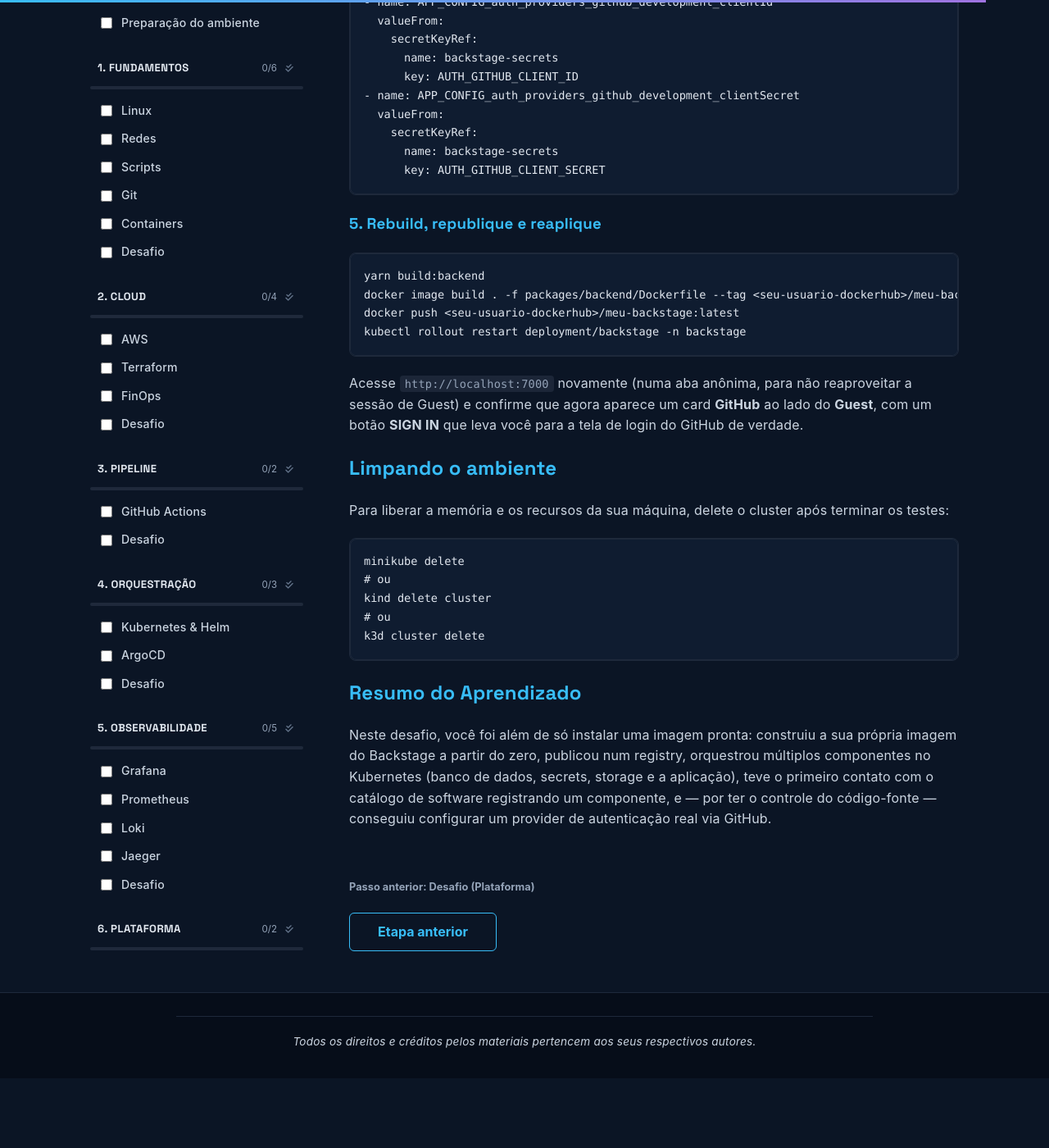
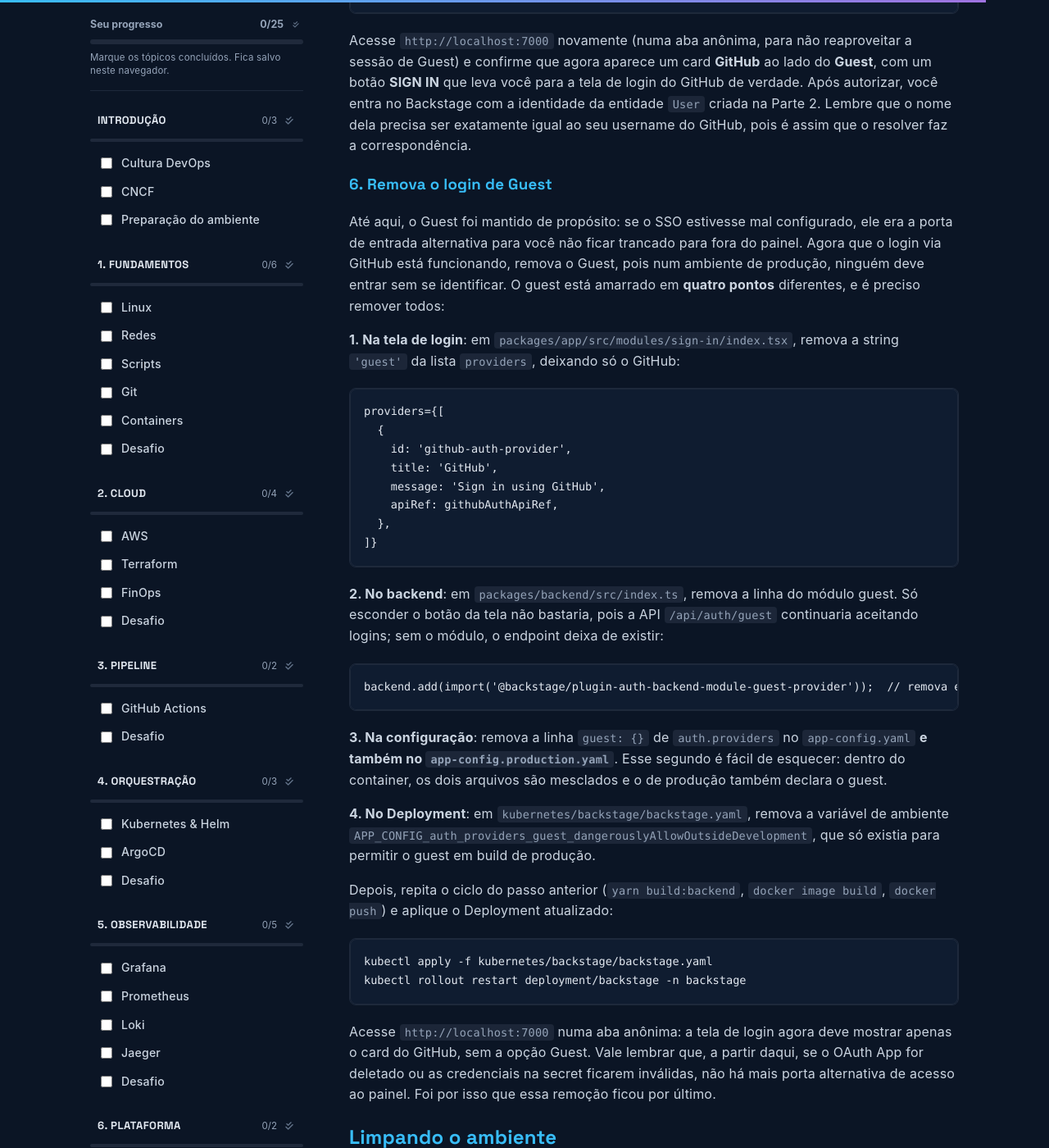
Before and after one commit to therenanlira/cloud-engineer-roadmap, a Jekyll site: the page built from docs/content/modules/plataforma/lab/solution/index.md, in a window 1280 px wide and 1400 px high, scrolled down 14576 px. Shown: the whole window at 82% size. Built offline with Jekyll 4.4.1, drawn with Linux system fonts in a browser that asks for light colours; before the commit the page ends 15891 px from its top, so only the background shows below that; some of the changed text lies outside the part shown.

Commit message:
feat: adiciona sign-in resolver, remocao do guest e revisa texto da solucao de Plataforma
Corrige o SSO da Parte 3 configurando auth.providers.github com signIn.resolvers
no app-config.yaml (sem resolver o backend recusa o login apos o OAuth) e trocando
as env vars APP_CONFIG_* do OAuth por AUTH_GITHUB_CLIENT_ID/SECRET referenciadas
via ${...}. Adiciona o passo 6 ensinando a remover o login de Guest nos quatro
pontos onde ele esta amarrado (tela de login, backend, configs e Deployment).
Revisa o texto das paginas removendo as caixas de troubleshooting herdadas dos
testes e os travessoes, mantendo as orientacoes essenciais em texto corrido.
Remove o badge de "em breve" da pagina do desafio.

Co-Authored-By: Claude Sonnet 5 <noreply@anthropic.com>

````diff
--- a/docs/content/modules/plataforma/lab/solution/index.md
+++ b/docs/content/modules/plataforma/lab/solution/index.md
@@ -11,7 +11,7 @@ A Engenharia de Plataforma é a evolução do DevOps: construindo produtos IDPs
 
 Este guia é baseado no **guia oficial** [Deploying with Kubernetes](https://backstage.io/docs/deployment/k8s/), e constrói a sua própria imagem do Backstage, o que permite completar as 3 partes do desafio (instalar, criar catálogo e configurar SSO).
 
-## Parte 1 — Build e instalação
+## Parte 1 - Build e instalação
 
 ### 1. Gere o projeto do Backstage
 
@@ -35,9 +35,7 @@ O `app-config.yaml` gerado já vem com a integração do GitHub configurada por
 
 ### 3. Ajuste o `app-config.yaml`
 
-Por padrão, o Backstage envia o cabeçalho `Content-Security-Policy` com a diretiva `upgrade-insecure-requests`, que instrui o navegador a forçar todas as conexões para HTTPS. Como este desafio roda tudo em `http://localhost`, sem TLS, o **Safari respeita essa diretiva à risca e tenta forçar HTTPS mesmo assim** — o que faz a página não carregar (o Chrome, por sua vez, ignora essa diretiva para `localhost`, então funciona sem esse ajuste).
-
-Edite `app-config.yaml` e desative essa diretiva na seção `backend.csp`:
+O `app-config.yaml` precisa de dois ajustes antes do build. O primeiro é na seção `backend.csp`: a diretiva `upgrade-insecure-requests`, ativa por padrão, instrui o navegador a forçar conexões HTTPS, e como este desafio roda tudo em `http://localhost`, sem TLS, navegadores mais rigorosos (como o Safari) não conseguem carregar a página. Desative a diretiva:
 
 ```yaml
 backend:
@@ -46,7 +44,7 @@ backend:
     upgrade-insecure-requests: false
 ```
 
-Aproveite e já ajuste a seção `catalog.rules` do mesmo arquivo: por padrão, ela só permite os tipos `Component, System, API, Resource, Location`. Na **Parte 2**, vamos modelar também `Domain`, `Group` e `User` — e, se algum desses tipos não estiver na lista, o Backstage rejeita o arquivo `catalog-info.yaml` **inteiro** (não só a entidade não permitida). Adicione os três tipos agora para não precisar rebuildar a imagem depois:
+O segundo ajuste é na seção `catalog.rules`, que define quais tipos de entidade o catálogo aceita. A lista padrão não inclui `Domain`, `Group` e `User`, que vamos usar na Parte 2, e um arquivo que declare um tipo fora da lista é rejeitado por inteiro. Como qualquer mudança nesse arquivo exige um novo build da imagem, adicione os três tipos desde já:
 
 ```yaml
 catalog:
@@ -97,7 +95,7 @@ kubectl apply -f kubernetes/backstage/namespace.yaml -n backstage
 
 ### 9. Instalar o PostgreSQL
 
-Escolha um usuário e uma senha para o banco e crie a secret direto via `kubectl`, em vez de escrevê-la num arquivo YAML. Assim o valor nunca vai parar num arquivo que possa ser commitado por engano, causando um vazamento de segredo:
+Escolha um usuário e uma senha para o banco e crie a secret direto via `kubectl`, em vez de escrevê-la num arquivo YAML. Assim o valor nunca vai parar num arquivo que possa ser commitado por engano, causando um vazamento de segredo. Informe os valores em texto puro, pois o `--from-literal` cuida da codificação em base64:
 
 ```bash
 kubectl create secret generic postgres-secrets \
@@ -105,8 +103,6 @@ kubectl create secret generic postgres-secrets \
   --from-literal=POSTGRES_USER='seu_usuario' \
   --from-literal=POSTGRES_PASSWORD='sua_senha'
 ```
-
-> **Atenção:** use o valor **puro, sem base64** (`seu_usuario`, `sua_senha`). O `--from-literal` já faz a codificação em base64 sozinh. Se você mesmo rodar `echo -n "..." | base64` antes e colar o resultado aqui, o valor fica codificado **duas vezes**, e o Backstage não vai conseguir usá-lo.
 
 Dentro do diretório `kubernetes/backstage`, crie o arquivo `postgres.yaml`. Este define o armazenamento persistente e o deployment do PostgreSQL (que consome a secret criada acima).
 
@@ -149,16 +145,14 @@ kubectl apply -f kubernetes/backstage/postgres-service.yaml
 
 ### 10. Criar o GITHUB_TOKEN
 
-Crie um PAT (Personal Access Token) no GitHub para o Backstage ter acesso aos seus repositórios e workflows.
-
-> Esse token serve para a **integração de catálogo** (o Backstage ler seus repositórios e arquivos `catalog-info.yaml`).
+Crie um PAT (Personal Access Token) no GitHub. É com ele que o Backstage lê seus repositórios e arquivos `catalog-info.yaml` para a integração de catálogo.
 
 1. Acesse sua conta do GitHub e vá em **Settings** -> **Developer Settings** -> **Personal access tokens** -> **Tokens (classic)**.
 2. Clique em **Generate new token (classic)**.
 3. **Scopes (permissões):** marque `repo` (para ler e escrever repositórios) e `workflow` (para configurar as ações de CI automaticamente).
 4. Copie o valor gerado (ex: `ghp_xxxxxxxxxxxxxxxxxxxxxxx`). Este é o seu `GITHUB_TOKEN`.
 
-Pelo mesmo motivo do passo anterior, crie a secret direto via `kubectl`, sem escrevê-la num arquivo. Use o `ghp_...` **direto, sem passar por base64** — o `--from-literal` já faz isso sozinho:
+Como na secret do banco, crie direto via `kubectl`, com o token em texto puro:
 
 ```bash
 kubectl create secret generic backstage-secrets \
@@ -186,7 +180,7 @@ kubectl port-forward svc/backstage 7000:80 -n backstage
 
 > Acesse [http://localhost:7000](http://localhost:7000). Clique em **Guest** -> **ENTER** para entrar.
 
-## Parte 2 — Catálogo
+## Parte 2 - Catálogo
 
 Após instalar o Backstage, siga para a configuração do catálogo de software. O próprio `create-app` já gerou um arquivo `catalog-info.yaml` na raiz do seu projeto `meu-backstage`, descrevendo a própria aplicação.
 
@@ -198,27 +192,13 @@ git commit -m "feat: cria o app meu-backstage"
 git push -u origin main
 ```
 
-De volta ao painel do Backstage, clique no ícone **+** (**Create**) no menu lateral e depois em **Register Existing Component**. Cole a URL **do arquivo** (ex: `https://github.com/<seu-usuario>/meu-backstage/blob/main/catalog-info.yaml`) — **não** a URL do repositório — e clique em **ANALYZE**.
-
-> Colar só a URL do repositório (sem o caminho até o arquivo) ativa um modo diferente do assistente, que varre o repositório inteiro e, se não encontrar o `catalog-info.yaml` de primeira, pede para você fazer login com o GitHub para confirmar o *owner* do componente. Esse login só funciona depois de configurado o provider de SSO na **Parte 3** — por isso, use sempre a URL completa até o arquivo.
+De volta ao painel do Backstage, clique no ícone **+** (**Create**) no menu lateral e depois em **Register Existing Component**. Cole a URL completa do arquivo (ex: `https://github.com/<seu-usuario>/meu-backstage/blob/main/catalog-info.yaml`) e clique em **ANALYZE**. Use a URL do arquivo, e não a do repositório: sem o caminho, o assistente entra num modo de varredura que exige o login com GitHub, que só será configurado na Parte 3.
 
 Se tudo correu bem, o Backstage vai encontrar o componente `meu-backstage` e permitir importá-lo. Depois de importado, ele aparece na página **Catalog**.
 
-> **Erro 401 Unauthorized ao analisar o arquivo?** O `GITHUB_TOKEN` só é lido pelo Backstage quando o Pod *inicia* — se você criou ou recriou a secret `backstage-secrets` depois que o Deployment já estava rodando, reinicie-o para o valor novo ser aplicado:
->
-> ```bash
-> kubectl rollout restart deployment/backstage -n backstage
-> ```
->
-> Se o erro persistir, teste o token isoladamente (fora do Kubernetes) para descartar um token expirado ou sem permissão:
->
-> ```bash
-> curl -H "Authorization: token SEU_TOKEN_AQUI" https://api.github.com/repos/<seu-usuario>/meu-backstage/contents/catalog-info.yaml
-> ```
-
 ### Modele o catálogo: Component, System, Resource, Domain, Group e User
 
-Um catálogo de software raramente descreve componentes isolados. Ele organiza componentes relacionados sob um **System**, agrupa Systems relacionados sob um **Domain** (uma área de negócio ou produto), modela dependências externas como um **Resource** (ex: um banco de dados), e representa a estrutura organizacional com **Group** e **User** — usados como `owner` das demais entidades. Vamos expandir o `catalog-info.yaml` para refletir o que você de fato provisionou neste desafio, com essas seis entidades.
+Um catálogo de software raramente descreve componentes isolados. Ele organiza componentes relacionados sob um **System**, agrupa Systems relacionados sob um **Domain** (uma área de negócio ou produto), modela dependências externas como um **Resource** (ex: um banco de dados), e representa a estrutura organizacional com **Group** e **User**, usados como `owner` das demais entidades. Vamos expandir o `catalog-info.yaml` para refletir o que você de fato provisionou neste desafio, com essas seis entidades.
 
 Edite o `catalog-info.yaml` na raiz do `meu-backstage` para o seguinte conteúdo (troque `<seu-usuario-github>` pelo seu usuário):
 
@@ -291,11 +271,9 @@ spec:
   memberOf: [time-plataforma]
 ```
 
-> Um único arquivo pode descrever **várias entidades**, separadas por `---` — é assim que o próprio Backstage organiza seus dados de exemplo internos (um System, um Component e uma API, todos no mesmo arquivo).
+Um único arquivo pode descrever várias entidades, separadas por `---`; é assim que o próprio Backstage organiza seus dados de exemplo internos. E é para aceitar os tipos `Domain`, `Group` e `User` que ajustamos o `catalog.rules` no passo 3 da Parte 1.
 
 Note que o `meu-site-nginx` não tem código-fonte dentro do repositório `meu-backstage`, ele representa um serviço que já existe no seu cluster (o Nginx provisionado no desafio de Orquestração). Isso é normal: o catálogo modela toda a paisagem de software da empresa, não apenas o conteúdo do repositório atual.
-
-> **Erro "is not of an allowed kind for that location"?** Isso significa que o `catalog.rules` do `app-config.yaml` não inclui `Domain`, `Group` e `User` — volte ao [passo 3 da Parte 1](#3-ajuste-o-app-configyaml) e confirme o ajuste. Sem ele, o Backstage rejeita o arquivo **inteiro** (nenhuma das entidades é registrada, nem as que já eram permitidas antes), então é preciso reconstruir e republicar a imagem para o ajuste ter efeito.
 
 Faça o commit e o push da mudança:
 
@@ -305,17 +283,17 @@ git commit -m "feat: modela Component, System, Resource, Domain, Group e User no
 git push
 ```
 
-Como o arquivo já está registrado como *location* no catálogo, não é preciso repetir o **Register Existing Component**. Abra a página do componente `meu-backstage`, e clique no ícone de **Refresh** (ao lado do nome, no topo) para forçar a releitura imediata do arquivo — ou aguarde a atualização automática periódica do Backstage.
+Como o arquivo já está registrado como *location* no catálogo, não é preciso repetir o **Register Existing Component**. Abra a página do componente `meu-backstage`, e clique no ícone de **Refresh** (ao lado do nome, no topo) para forçar a releitura imediata do arquivo, ou aguarde a atualização automática periódica do Backstage.
 
 Depois do refresh, acesse o menu **Catalog**, filtre por **Kind: System**, e abra o `plataforma-devops`: ele deve agrupar os dois componentes e o Resource, e mostrar o `developer-experience` como Domain. Na aba **Diagram** dessa página, você vê visualmente a dependência (`dependsOn`) do `meu-backstage` com o Resource `postgres`. Filtrando por **Kind: Group**, o `time-plataforma` aparece como owner de todas as entidades que você criou.
 
-## Parte 3 — Bônus (Avançado): Login via GitHub (SSO)
+## Parte 3 - Bônus (Avançado): Login via GitHub (SSO)
 
 Por padrão, a tela de login do Backstage só oferece a opção **Guest**. Como agora você tem o código-fonte do próprio app, dá pra adicionar um provider de verdade.
 
 ### 1. Crie um GitHub OAuth App
 
-Em **Settings** -> **Developer settings** -> **OAuth Apps** -> **New OAuth App**:
+Acesse a sua conta do GitHub e vá em **Settings** -> **Developer settings** -> **OAuth Apps** -> **New OAuth App**:
 
 * **Homepage URL:** `http://localhost:7000`
 * **Authorization callback URL:** `http://localhost:7000/api/auth/github/handler/frame`
@@ -330,6 +308,23 @@ Edite `packages/backend/src/index.ts` e registre o módulo do provider do GitHub
 backend.add(import('@backstage/plugin-auth-backend-module-guest-provider'));
 backend.add(import('@backstage/plugin-auth-backend-module-github-provider'));
 ```
+
+Em seguida, configure o provider no `app-config.yaml`, na seção `auth.providers` (onde já existe o `guest`):
+
+```yaml
+auth:
+  providers:
+    guest: {}
+    github:
+      development:
+        clientId: ${AUTH_GITHUB_CLIENT_ID}
+        clientSecret: ${AUTH_GITHUB_CLIENT_SECRET}
+        signIn:
+          resolvers:
+            - resolver: usernameMatchingUserEntityName
+```
+
+A parte mais importante aqui é o `signIn.resolvers`. Autenticar no GitHub prova quem você é lá, mas o Backstage ainda precisa de uma regra para traduzir esse usuário numa identidade do catálogo, e é isso que o resolver faz: o `usernameMatchingUserEntityName` procura uma entidade `User` com o mesmo nome do seu username do GitHub, exatamente a que você criou na Parte 2. Sem um resolver, o backend recusa o login mesmo com a autenticação bem-sucedida.
 
 ### 3. Adicione a tela de login com o GitHub
 
@@ -367,6 +362,8 @@ export const signInModule = createFrontendModule({
 });
 ```
 
+O `'guest'` continua na lista por enquanto: até você confirmar que o login via GitHub funciona de ponta a ponta, ele é a sua porta de entrada alternativa. A remoção dele fica para o passo 6.
+
 E registre esse módulo em `packages/app/src/App.tsx`:
 
 ```tsx
@@ -382,7 +379,7 @@ export default createApp({
 
 ### 4. Adicione as credenciais do OAuth App
 
-A secret `backstage-secrets` já existe (criada na Parte 1). Para adicionar as novas chaves sem escrever nenhum valor em disco, recrie-a com o Client ID e o Client Secret gerados no passo 1, além do `GITHUB_TOKEN` já usado — todos **sem base64**, como da primeira vez:
+A secret `backstage-secrets` já existe (criada na Parte 1). Para adicionar as novas chaves sem escrever nenhum valor em disco, recrie-a com o Client ID e o Client Secret gerados no passo 1, além do `GITHUB_TOKEN` já usado, todos **sem base64**, como da primeira vez:
 
 ```bash
 kubectl delete secret backstage-secrets -n backstage
@@ -394,15 +391,15 @@ kubectl create secret generic backstage-secrets \
   --from-literal=AUTH_GITHUB_CLIENT_SECRET='seu_client_secret'
 ```
 
-Adicione ao `backstage.yaml` as variáveis que apontam para essa secret:
+Adicione ao `backstage.yaml` as variáveis que apontam para essa secret. Os nomes precisam ser exatamente `AUTH_GITHUB_CLIENT_ID` e `AUTH_GITHUB_CLIENT_SECRET`, pois são eles que o `app-config.yaml` referencia com a sintaxe `${...}`:
 
 ```yaml
-- name: APP_CONFIG_auth_providers_github_development_clientId
+- name: AUTH_GITHUB_CLIENT_ID
   valueFrom:
     secretKeyRef:
       name: backstage-secrets
       key: AUTH_GITHUB_CLIENT_ID
-- name: APP_CONFIG_auth_providers_github_development_clientSecret
+- name: AUTH_GITHUB_CLIENT_SECRET
   valueFrom:
     secretKeyRef:
       name: backstage-secrets
@@ -418,23 +415,69 @@ docker push <seu-usuario-dockerhub>/meu-backstage:latest
 kubectl rollout restart deployment/backstage -n backstage
 ```
 
-Acesse `http://localhost:7000` novamente (numa aba anônima, para não reaproveitar a sessão de Guest) e confirme que agora aparece um card **GitHub** ao lado do **Guest**, com um botão **SIGN IN** que leva você para a tela de login do GitHub de verdade.
+Acesse `http://localhost:7000` novamente (numa aba anônima, para não reaproveitar a sessão de Guest) e confirme que agora aparece um card **GitHub** ao lado do **Guest**, com um botão **SIGN IN** que leva você para a tela de login do GitHub de verdade. Após autorizar, você entra no Backstage com a identidade da entidade `User` criada na Parte 2. Lembre que o nome dela precisa ser exatamente igual ao seu username do GitHub, pois é assim que o resolver faz a correspondência.
+
+### 6. Remova o login de Guest
+
+Até aqui, o Guest foi mantido de propósito: se o SSO estivesse mal configurado, ele era a porta de entrada alternativa para você não ficar trancado para fora do painel. Agora que o login via GitHub está funcionando, remova o Guest, pois num ambiente de produção, ninguém deve entrar sem se identificar. O guest está amarrado em **quatro pontos** diferentes, e é preciso remover todos:
+
+**1. Na tela de login**: em `packages/app/src/modules/sign-in/index.tsx`, remova a string `'guest'` da lista `providers`, deixando só o GitHub:
+
+```tsx
+providers={[
+  {
+    id: 'github-auth-provider',
+    title: 'GitHub',
+    message: 'Sign in using GitHub',
+    apiRef: githubAuthApiRef,
+  },
+]}
+```
+
+**2. No backend**: em `packages/backend/src/index.ts`, remova a linha do módulo guest. Só esconder o botão da tela não bastaria, pois a API `/api/auth/guest` continuaria aceitando logins; sem o módulo, o endpoint deixa de existir:
+
+```ts
+backend.add(import('@backstage/plugin-auth-backend-module-guest-provider'));  // remova esta linha
+```
+
+**3. Na configuração**: remova a linha `guest: {}` de `auth.providers` no `app-config.yaml` **e também no `app-config.production.yaml`**. Esse segundo é fácil de esquecer: dentro do container, os dois arquivos são mesclados e o de produção também declara o guest.
+
+**4. No Deployment**: em `kubernetes/backstage/backstage.yaml`, remova a variável de ambiente `APP_CONFIG_auth_providers_guest_dangerouslyAllowOutsideDevelopment`, que só existia para permitir o guest em build de produção.
+
+Depois, repita o ciclo do passo anterior (`yarn build:backend`, `docker image build`, `docker push`) e aplique o Deployment atualizado:
+
+```bash
+kubectl apply -f kubernetes/backstage/backstage.yaml
+kubectl rollout restart deployment/backstage -n backstage
+```
+
+Acesse `http://localhost:7000` numa aba anônima: a tela de login agora deve mostrar apenas o card do GitHub, sem a opção Guest. Vale lembrar que, a partir daqui, se o OAuth App for deletado ou as credenciais na secret ficarem inválidas, não há mais porta alternativa de acesso ao painel. Foi por isso que essa remoção ficou por último.
 
 ## Limpando o ambiente
 
 Para liberar a memória e os recursos da sua máquina, delete o cluster após terminar os testes:
 
+Minikube:
+
 ```bash
 minikube delete
-# ou
+```
+
+Kind:
+
+```bash
 kind delete cluster
-# ou
+```
+
+k3d:
+
+```bash
 k3d cluster delete
 ```
 
 ## Resumo do Aprendizado
 
-Neste desafio, você foi além de só instalar uma imagem pronta: construiu a sua própria imagem do Backstage a partir do zero, publicou num registry, orquestrou múltiplos componentes no Kubernetes (banco de dados, secrets, storage e a aplicação), teve o primeiro contato com o catálogo de software registrando um componente, e — por ter o controle do código-fonte — conseguiu configurar um provider de autenticação real via GitHub.
+Neste desafio, você foi além de só instalar uma imagem pronta: construiu a sua própria imagem do Backstage a partir do zero, publicou num registry, orquestrou múltiplos componentes no Kubernetes (banco de dados, secrets, storage e a aplicação), teve o primeiro contato com o catálogo de software registrando um componente e, por ter o controle do código-fonte, conseguiu configurar um provider de autenticação real via GitHub.
 
 {% include next-steps.html
    prev_url="/content/modules/plataforma/lab/"
````
Also changed, not shown: docs/content/modules/plataforma/lab/index.md (+5 -6 lines).
